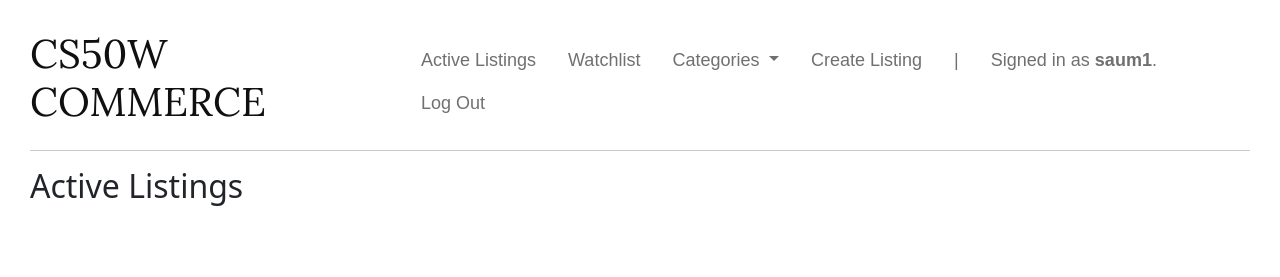
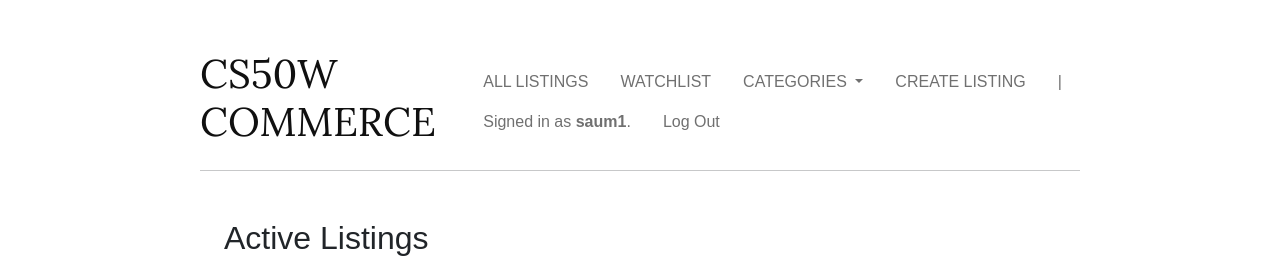
Before and after one commit to sam-aum/Commerce-Project-2, a Django app: page / in a window 1280 px wide. Shown: the top 277 px of the page. Run offline with Django 3.2, Linux system fonts and the light colour scheme; a user stored in the database is signed in; data comes from the database, SQL or seed files in the repository; some web fonts are replaced.

Commit message:
listing css changes

```diff
--- a/auctions/static/auctions/styles.css
+++ b/auctions/static/auctions/styles.css
@@ -1,5 +1,5 @@
 body {
-    padding: 30px;
+    padding: 50px 200px;
 }
 
 .clamp {
@@ -29,7 +29,7 @@ body {
 
 .nav-link {
     color: #707070 !important;
-    font-size: 18px !important;
+    font-size: 16px !important;
     font-family: "Raleway", sans-serif;
     font-optical-sizing: auto;
     font-weight: 300;
--- a/auctions/templates/auctions/index.html
+++ b/auctions/templates/auctions/index.html
@@ -1,7 +1,7 @@
 {% extends "auctions/layout.html" %}
 
 {% block body %}
-    <h2>Active Listings</h2>
+    <h2 class="mt-5 mx-4" style="font-family: 'Plus Jakarta Sans', sans-serif;">Active Listings</h2>
 
     <div class="row mx-3">
         {% for listing in listings %}
--- a/auctions/templates/auctions/layout.html
+++ b/auctions/templates/auctions/layout.html
@@ -78,15 +78,15 @@
             <h1 class="title">CS50W COMMERCE</h1>
             <ul class="nav">
                 <li class="nav-item">
-                    <a class="nav-link" href="{% url 'index' %}">Active Listings</a>
+                    <a class="nav-link" href="{% url 'index' %}">ALL LISTINGS</a>
                 </li>
                 {% if user.is_authenticated %}
                     <li class="nav-item">
-                        <a class="nav-link" href="{% url 'watchlist' %}">Watchlist</a>
+                        <a class="nav-link" href="{% url 'watchlist' %}">WATCHLIST</a>
                     </li>
                     <li class="nav-item dropdown">
                         <a class="nav-link dropdown-toggle" href="#" id="categoriesDropdown" role="button" data-bs-toggle="dropdown" aria-expanded="false">
-                            Categories
+                            CATEGORIES
                         </a>
                         <ul class="dropdown-menu" aria-labelledby="categoriesDropdown">
                             {% for category in categories %}
@@ -95,7 +95,7 @@
                         </ul>
                     </li>
                     <li class="nav-item">
-                        <a class="nav-link" href="{% url 'create' %}">Create Listing</a>
+                        <a class="nav-link" href="{% url 'create' %}">CREATE LISTING</a>
                     </li>
                     <li class="nav-item">
                         <p class="nav-link mb-0">|</p> <!-- Use pipe character here -->
```
Also changed, not shown: other parts of auctions/static/auctions/styles.css (+20 -53 lines).
